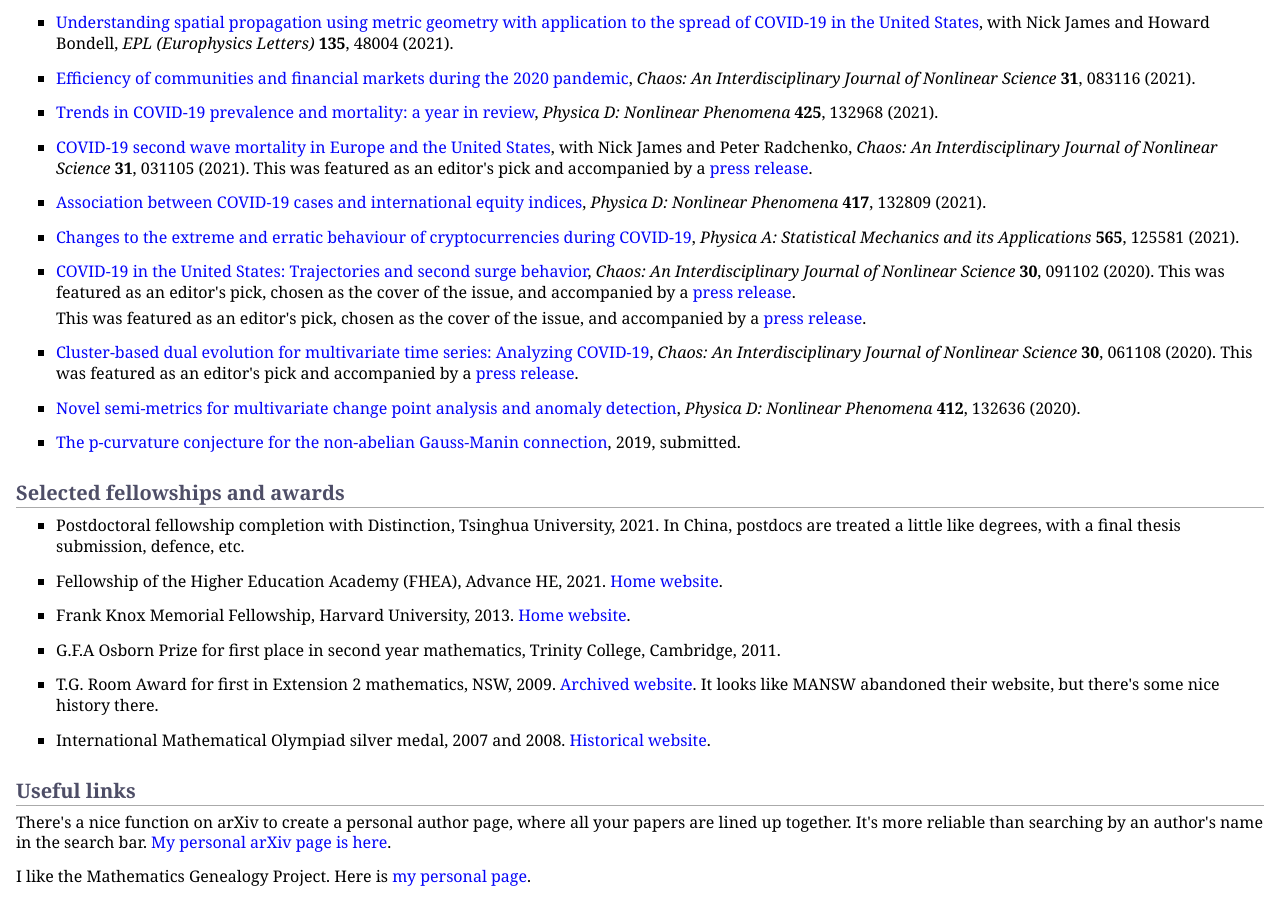
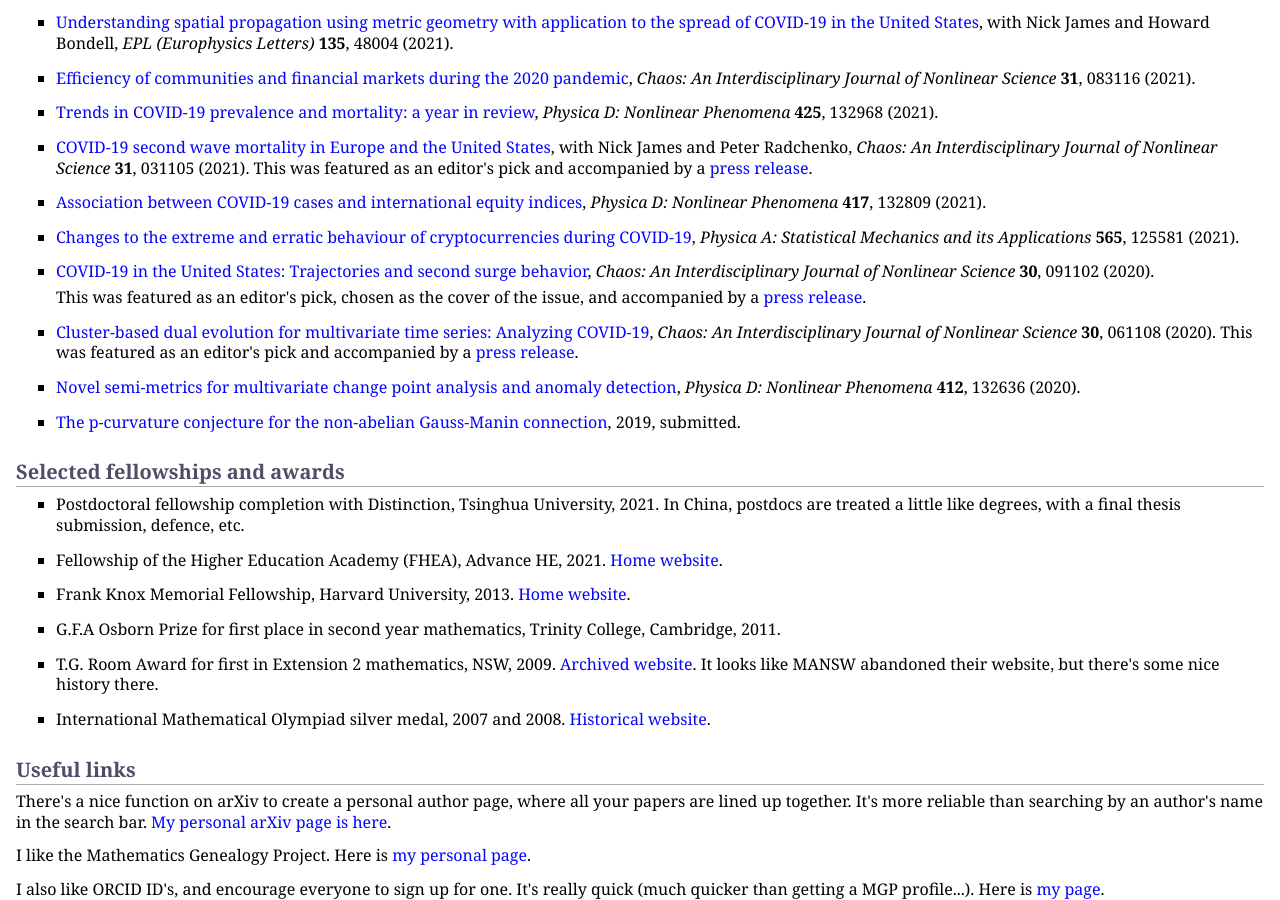
Before and after one commit to MaxMenzies/maxmenzies.com, a Jekyll site: the page index.html, which Jekyll copies as it is, in a window 1280 px wide and 900 px high, scrolled down 1196 px. Built offline with Jekyll 4.4.1, drawn with Linux system fonts in a browser that asks for light colours.

Commit message:
Update index.html

```diff
--- a/index.html
+++ b/index.html
@@ -132,7 +132,7 @@
 </li>
 </ul>
 <ul>
-<li><p><a href="https://aip.scitation.org/doi/10.1063/5.0024204">COVID-19 in the United States: Trajectories and second surge behavior</a>, <i>Chaos: An Interdisciplinary Journal of Nonlinear Science</i> <b>30</b>, 091102 (2020). This was featured as an editor's pick, chosen as the cover of the issue, and accompanied by a <a href="https://publishing.aip.org/publications/latest-content/covid-19-second-wave-for-some-others-remain-in-first-wave/">press release</a>. </p>
+<li><p><a href="https://aip.scitation.org/doi/10.1063/5.0024204">COVID-19 in the United States: Trajectories and second surge behavior</a>, <i>Chaos: An Interdisciplinary Journal of Nonlinear Science</i> <b>30</b>, 091102 (2020).</p>
 <p>This was featured as an editor's pick, chosen as the cover of the issue, and accompanied by a <a href="https://publishing.aip.org/publications/latest-content/covid-19-second-wave-for-some-others-remain-in-first-wave/">press release</a>.</p>
 </li>
 </ul>
```
